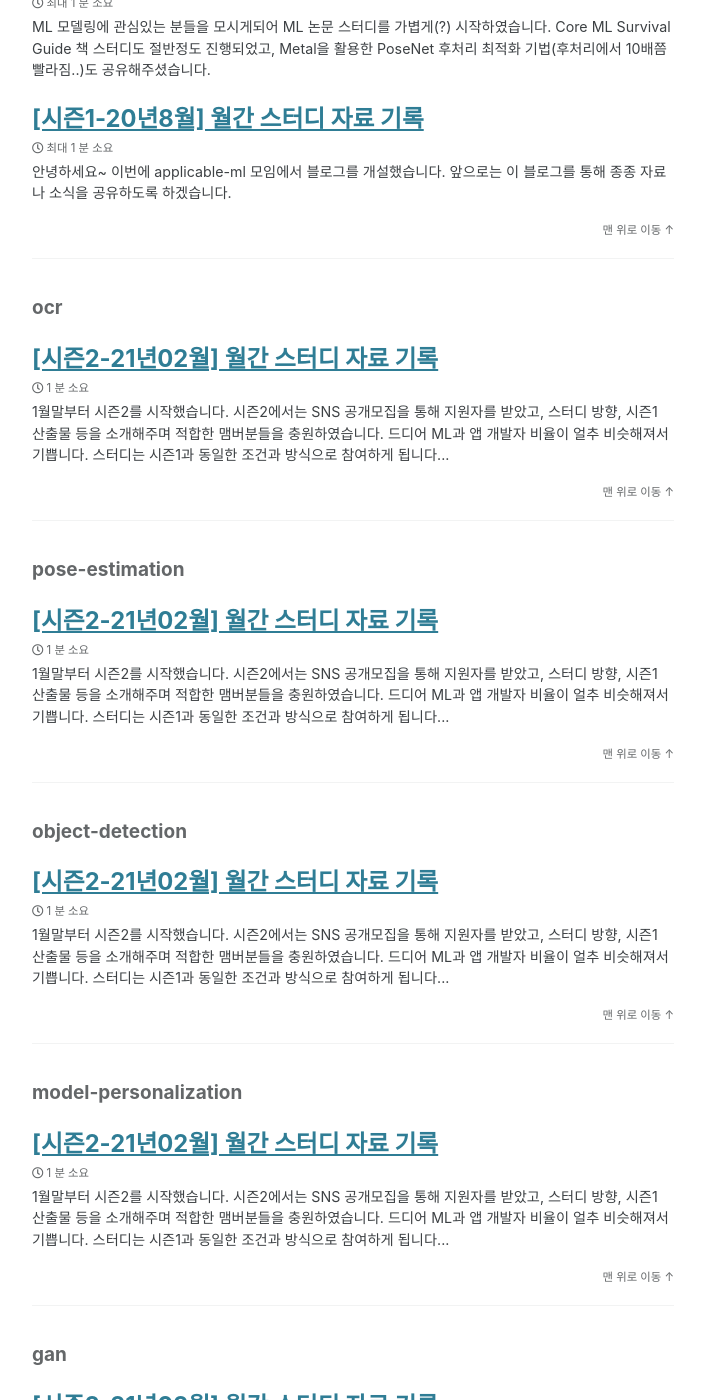
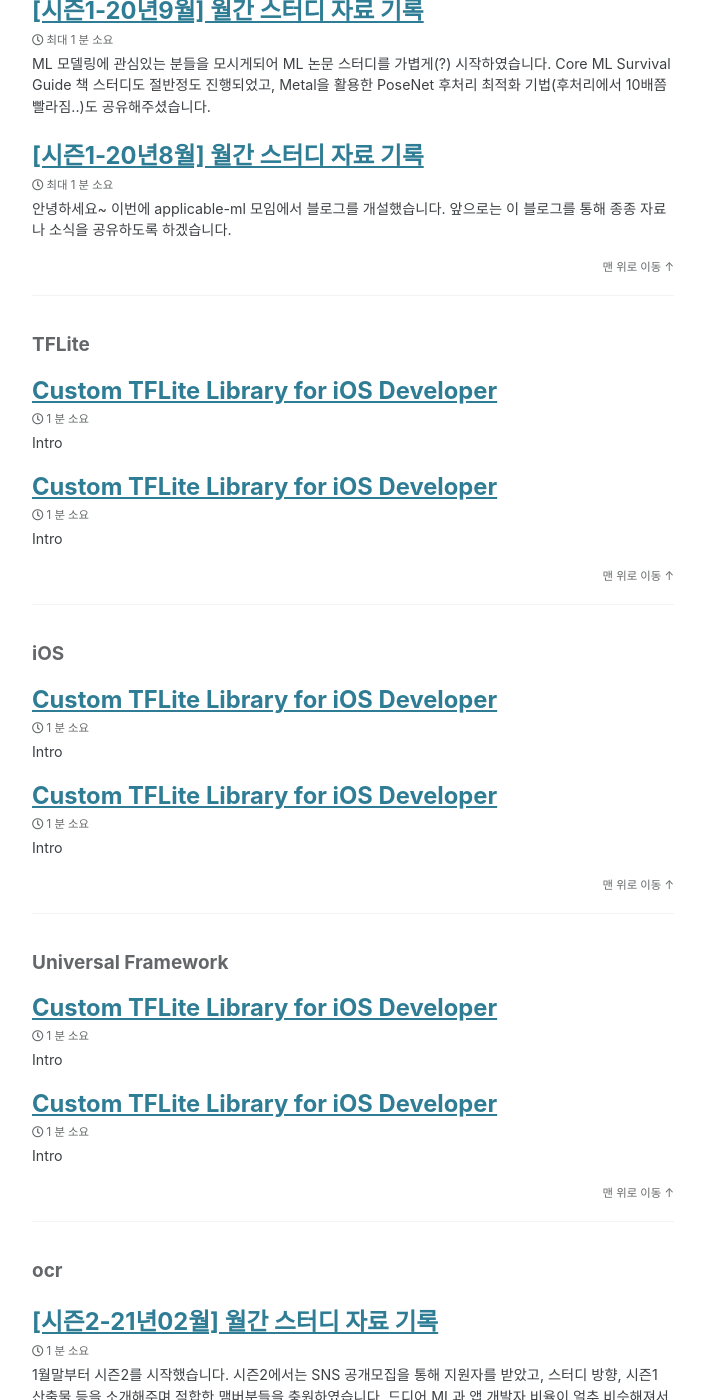
Before and after one commit to applicable-ml/applicable-ml.github.io, a Jekyll site: the page built from tags.md, in a window 1280 px wide and 1400 px high, scrolled down 4931 px. Shown: the whole window, without its empty margins (287-992 px from the left). Built offline with Jekyll 4.4.1, drawn with Linux system fonts in a browser that asks for light colours; cached includes are drawn as plain includes; some of the changed text lies outside the part shown.

Commit message:
title, tags, author 추가. 형식 변경.

````diff
--- a/_posts/2022-03-31-custom_tflite_library_for_ios_developer_en.md
+++ b/_posts/2022-03-31-custom_tflite_library_for_ios_developer_en.md
@@ -1,4 +1,8 @@
-# Custom TFLite Library for iOS Developer - en, md
+---
+title: Custom TFLite Library for iOS Developer
+tags: ['TFLite', 'iOS', 'Universal Framework']
+author: "Sangyeop Jeong"
+---
 
 # Intro
 
--- a/_posts/2022-03-31-custom_tflite_library_for_ios_developer_kr.md
+++ b/_posts/2022-03-31-custom_tflite_library_for_ios_developer_kr.md
@@ -1,18 +1,21 @@
-# Custom TFLite Library for iOS Developer
+---
+title: Custom TFLite Library for iOS Developer
+tags: ['TFLite', 'iOS', 'Universal Framework']
+author: "Sangyeop Jeong"
+---
 
-### **Intro**
+# Intro
 
 : iOS 개발자가 Project에 TFLite를 사용할 수 있도록, TFLite는 CocoaPod으로도 배포되어 있습니다. Podfile을 작성하고, 아래와 같이 Pod을 명시하면 쉽게 TFLite를 Project에 추가할 수 있어요.
 
-**Swift**
-
+```ruby
+# Swift #
 use_frameworks!
-
 pod ‘TensorFlowLiteSwift’
 
-**Objective-C**
-
+# Objective-C #
 pod ‘TensorFlowLiteObjC’
+```
 
  TFLite를 이용하여 Application을 개발하고 AppStore에 배포하는 것이 목표라면 CocoaPod을 이용하는 것으로도 소기의 목적을 달성할 수 있을 겁니다.
 
@@ -22,7 +25,7 @@ pod ‘TensorFlowLiteObjC’
 
  이 글은 TFLite를 직접 Build 해서 사용하길 희망하는 iOS 개발자들에게 도움을 주기위해 작성했습니다. TensorFlow 2.4 Version을 기준으로 작성하여 그 이후 Version에서는 일부 Build Script가 변경되었을 수도 있지만, 조금만 수정하면 적용하는 데에 문제가 될 부분은 없을겁니다. 저의 시행착오가 여러분들의 문제 해결에 도움이 되길 희망하며, 방법을 공유하겠습니다.
 
-### Universal Library Build
+# Universal Library Build
 
 : TFLite Project에는 iOS용 Universal Library를 Build하는 Script가 있습니다. Script는 이 [Link](https://github.com/tensorflow/tensorflow/blob/v2.4.2/tensorflow/lite/tools/make/build_ios_universal_lib.sh)에서 보실 수 있습니다. x86_64 계열 Mac을 사용한다고 가정하고, 아래와 같이 argument를 명시해서 Script를 실행해 봅시다.
 
@@ -30,9 +33,9 @@ pod ‘TensorFlowLiteObjC’
 
 Build 결과물로 libtensorflow-lite.a가 생성됩니다.
 
-### **Add libtensorflow-lite.a in Xcode Project**
+# Add libtensorflow-lite.a in Xcode Project
 
-- **Header File 추가**
+## Header File 추가
 
 : libtensorflow-lite.a가 생성됬으니 Xcode Project에 추가해 봅시다.
 
@@ -42,18 +45,18 @@ Build 결과물로 libtensorflow-lite.a가 생성됩니다.
 
  이 [Link](https://github.com/tensorflow/tensorflow/tree/v2.4.2/tensorflow/lite)에는 TFLite의 수많은 *.c/cpp 그리고 Header File들이 포함되어 있습니다. libtensorflow-lite.a는 이미 Xcode Project에 추가했으니 Header File만 추가하면 되는데요, 문제는 일부 Header들은 추가시 Build Error를 발생시킵니다. 그래서 지워야 하는데, 일일이 찾아서 지우는 것은 꽤 번거로운 작업이 되겠죠? 다행히도 쓸 수 있는 Header들만 분류한 Github Repository([Link](https://github.com/ValYouW/tflite-dist/releases/tag/v2.4.1))가 있습니다. 이 Header들만 Xcode Project에 추가하면 됩니다.
 
-- **추가한 Header Path 명시**
+## 추가한 Header Path 명시
 
 : Header를 추가한 다음, Build Setting에서 Header Search Paths를 명시해주셔야 합니다. 각자 Project에 맞게 적절한 경로를 명시하시면 됩니다.
 
 <img src="https://user-images.githubusercontent.com/17686601/161046330-2a253a71-e877-478b-bade-449caa67a7ce.png" width="80%"/>
 
-- **Linker Flag 추가**
+## Linker Flag 추가
 
 : libtensorflow-lite.a는 C/C++로 개발되었으므로, Linker Flag를 추가해주어야 합니다.
 
 <img src="https://user-images.githubusercontent.com/17686601/161046419-f53c8011-c27e-4518-894e-ab1ca2b87e09.png" width="80%"/>
 
-### **Conclusion**
+# Conclusion
 
 : TFLite를 직접 Build하여 Xcode Project에 추가해서 사용하기 위해, 필요한 작업들이 끝났습니다. Build가 잘 되시나요? 저는 Build를 성공하는 데에 이런저런 시행착오가 있었는데요, 이 글이 여러 분들의 작업 시간을 절약할 수 있길 희망합니다.
````
Also changed, not shown: other parts of _posts/2022-03-31-custom_tflite_library_for_ios_developer_en.md (+1 -1 lines).
